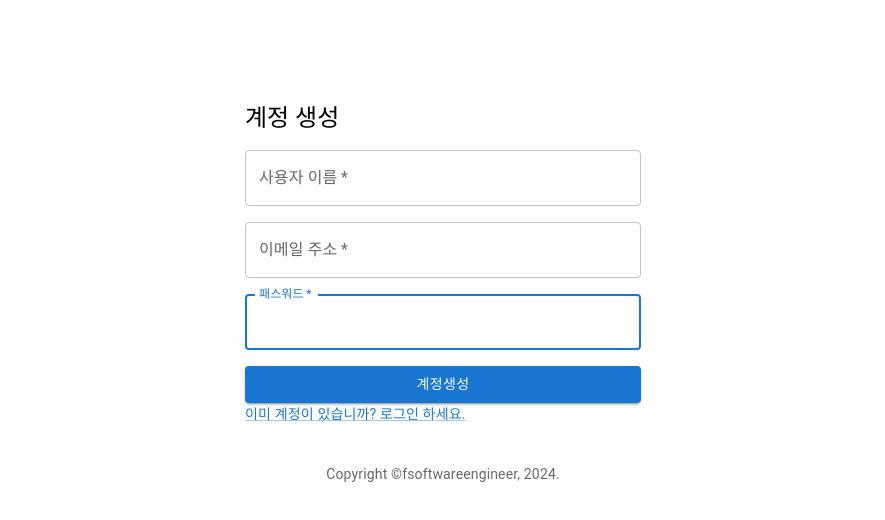
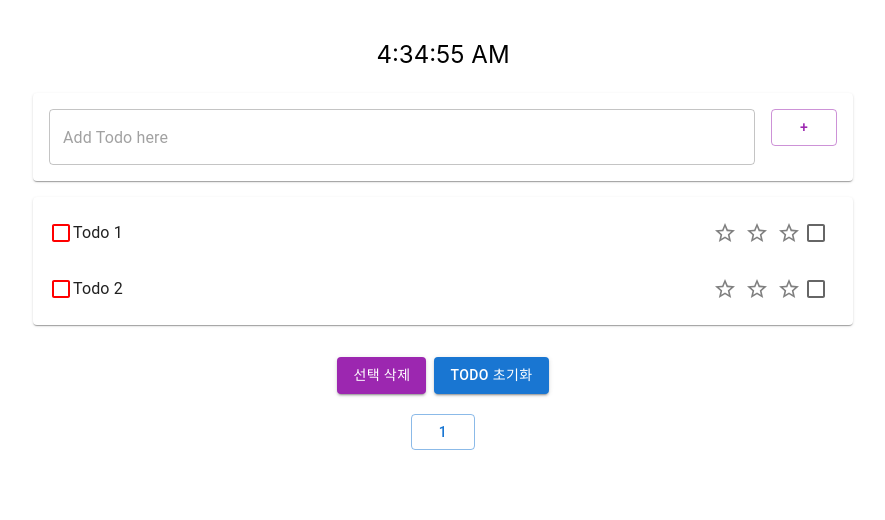
Before and after one commit to wind283/todoservice, a React (Create React App) app in the folder todo-react-app/: page /signup in a window 1280 px wide. Shown: the top 520 px of the page, without its empty margins (197-1082 px from the left). Built offline with nearby package versions, Linux system fonts and the light colour scheme; no server answers.

Commit message:
Add files via upload

```diff
--- a/todo-react-app/AddTodo.js
+++ b/todo-react-app/AddTodo.js
@@ -1,40 +1,41 @@
 import React from "react";
-import { TextField, Paper, Button, Grid} from "@mui/material";
+import { TextField, Paper, Button, Grid } from "@mui/material";
 
 class AddTodo extends React.Component {
-    constructor(props){
+    constructor(props) {
         super(props);
-        this.state = {item :{title:""}};
-        this.add = props.add;           // props의 함수를 this.add에 연결, props에는 상위 컴포넌트(App.js)의 함수, 매개변수가 들어있음
+        this.state = { item: { title: "" } };
+        this.add = props.add; // props의 함수를 this.add에 연결, props에는 상위 컴포넌트(App.js)의 함수, 매개변수가 들어있음
     }
-    onInputChange =(e)=>{
+
+    onInputChange = (e) => {
         const thisItem = this.state.item;
         thisItem.title = e.target.value;
-        this.setState({item:thisItem});
+        this.setState({ item: thisItem });
         console.log(thisItem);
-    }
+    };
 
-    onButtonClick =()=>{
+    onButtonClick = () => {
         this.add(this.state.item);
-        this.setState({item:{title:""}});   // text 값을 추가하고 입력 필드는 초기화시킨다.
-    }
+        this.setState({ item: { title: "" } }); // text 값을 추가하고 입력 필드는 초기화시킨다.
+    };
 
-    enterKeyEventHandler =(e)=>{
-        if(e.key ==='Enter'){
+    enterKeyEventHandler = (e) => {
+        if (e.key === 'Enter') {
             this.onButtonClick();
         }
-    }
+    };
 
-    render(){
-        return(
-            <Paper style ={{margine:16, padding:16}}>
+    render() {
+        return (
+            <Paper style={{ margin: 16, padding: 16 }}> {/* 'margine'을 'margin'으로 수정 */}
                 <Grid container>
-                    <Grid xs={11} md ={11} item style = {{paddingRight:16}}>
+                    <Grid xs={11} md={11} item style={{ paddingRight: 16 }}>
                         <TextField
                             placeholder="Add Todo here"
                             fullWidth
-                        onChange = {this.onInputChange}
-                        value = {this.state.item.title}
+                            onChange={this.onInputChange}
+                            value={this.state.item.title}
                             onKeyPress={this.enterKeyEventHandler}
                         />
                     </Grid>
@@ -43,19 +44,15 @@ class AddTodo extends React.Component {
                             fullWidth
                             color="secondary"
                             variant="outlined"
-                        onClick = {this.onButtonClick}
+                            onClick={this.onButtonClick}
                         >
                             +
                         </Button>
                     </Grid>
                 </Grid>
             </Paper>
-
         );
-
-
     }
-
 }
 
 export default AddTodo;
--- a/todo-react-app/App.js
+++ b/todo-react-app/App.js
@@ -36,8 +36,10 @@ class App extends React.Component {
     clearInterval(this.intervalID);
   }
 
-  componentDidUpdate() {
-    localStorage.setItem('items', JSON.stringify(this.state.items));
+  componentDidUpdate(prevProps, prevState) {
+    if (prevState.items !== this.state.items) {
+      localStorage.setItem('items', JSON.stringify(this.state.items));
+    }
   }
 
   add = (item) => {
@@ -171,7 +173,7 @@ class App extends React.Component {
  var navigationBar = (
       <AppBar position="static">
         <Toolbar>
-          <Grid justify = "space-betwwen" container>
+          <Grid container justifyContent = "space-betwwen">
             <Grid item>
               <Typography variant = "h6">오늘의 할 일</Typography>
             </Grid>
--- a/todo-react-app/Login.js
+++ b/todo-react-app/Login.js
@@ -13,7 +13,10 @@ class Login extends React.Component{
         const email = data.get("email");
         const password = data.get("password");
 
-        signin({email:email,password: password});
+        signin({ email: email, password: password }).catch((error) => {
+            console.error("Login failed: ", error);
+            alert("로그인에 실패했습니다. 다시 시도해 주세요.");
+          });
     }
 
     render() {
--- a/todo-react-app/SignUp.js
+++ b/todo-react-app/SignUp.js
@@ -8,7 +8,7 @@ import {
     Typography,
 } from "@mui/material";
 
-import {signup} from "./service/ApiService.js";
+import {signup} from "./service/ApiService";
 
 class SignUp extends React.Component {
     constructor(props){
@@ -22,15 +22,14 @@ class SignUp extends React.Component {
         const username = data.get("username");
         const email = data.get("email");
         const password = data.get("password");
-        signup({ email: email, username: username, password: password })
-            .then((response) => {
-                // 성공 시 /login으로 이동
+        signup({email:email,username:username, password: password}).then(
+            (response) => {
                 window.location.href = "/login";
             })
             .catch((error) => {
-                // 오류 발생 시 콘솔에 오류 출력
-                console.error("Signup error:", error);
-                alert("Signup failed. Please try again.");
+                // 추가된 부분: 오류 처리
+                console.error("Sign up failed: ", error);
+                alert("회원가입에 실패했습니다. 다시 시도해 주세요.");
             });
     }
     render() {
@@ -39,7 +38,7 @@ class SignUp extends React.Component {
                 <form noValidate onSubmit={this.handleSubmit}>
                     <Grid container spacing = {2}>
                         <Grid item xs={12}>
-                            <Typography comoponent="h1" variant ="h5">
+                            <Typography component="h1" variant ="h5">
                                 계정 생성
                             </Typography>
                         </Grid>
@@ -90,7 +89,7 @@ class SignUp extends React.Component {
                             </Button>
                         </Grid>
                         </Grid>
-                        <Grid container justify="flex-end">
+                        <Grid container justifyContent="flex-end">
                             <Grid item>
                                 <Link href="/login" variant="body2">
                                     이미 계정이 있습니까? 로그인 하세요.
--- a/todo-react-app/index.js
+++ b/todo-react-app/index.js
@@ -1,12 +1,12 @@
 import React from 'react';
 import ReactDOM from 'react-dom';
 import './index.css';
-import AppRouter from './AppRouter.js';
-import reportWebVitals from './reportWebVitals.js';
+import App from './App';
+import reportWebVitals from './reportWebVitals';
 
 ReactDOM.render(
   <React.StrictMode>
-    <AppRouter />
+    <App />
   </React.StrictMode>,
   document.getElementById('root')
 );
```
Also changed, not shown: todo-react-app/AppRouter.js (line endings or trailing spaces), todo-react-app/Todo.js (line endings or trailing spaces), 1 other file (tests, documents, lock files or other folders). Lines whose indentation alone changed are shown as unchanged.
